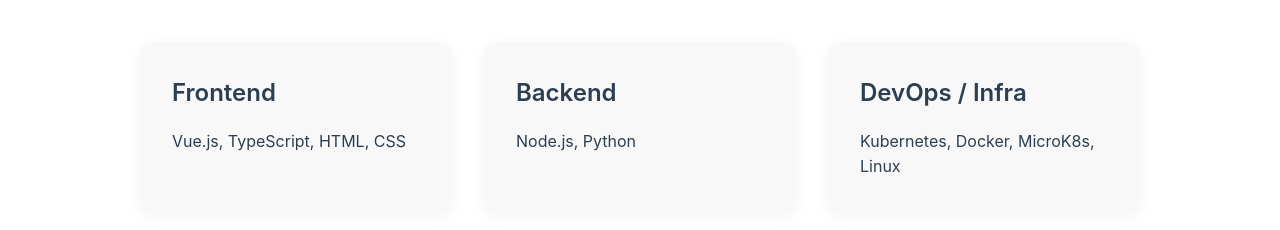
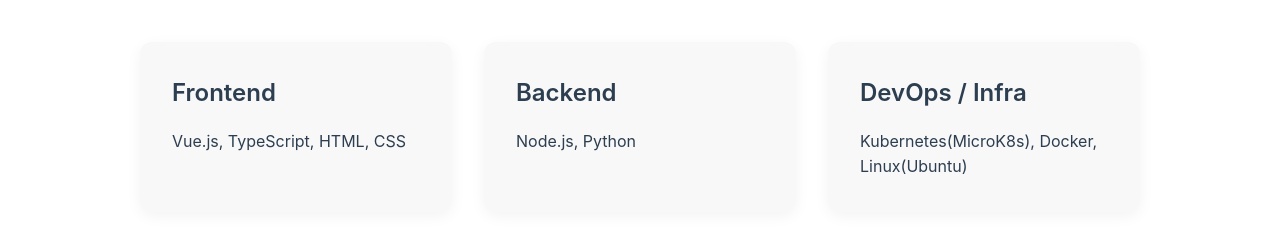
Before and after one commit to chrom9103/Portfolio-site, a Vue app: page / in a window 1280 px wide. Shown: the part 1020-1250 px from the top of the page. Built offline with nearby package versions, Linux system fonts and the light colour scheme.

Commit message:
fix(SkillsSection): DevOpsスキルの表記を修正

```diff
--- a/src/components/home/SkillsSection.vue
+++ b/src/components/home/SkillsSection.vue
@@ -26,7 +26,7 @@
   },
   {
     title: 'DevOps / Infra',
-    skills: 'Kubernetes, Docker, MicroK8s, Linux'
+    skills: 'Kubernetes(MicroK8s), Docker, Linux(Ubuntu)'
   }
 ]
 </script>
```
